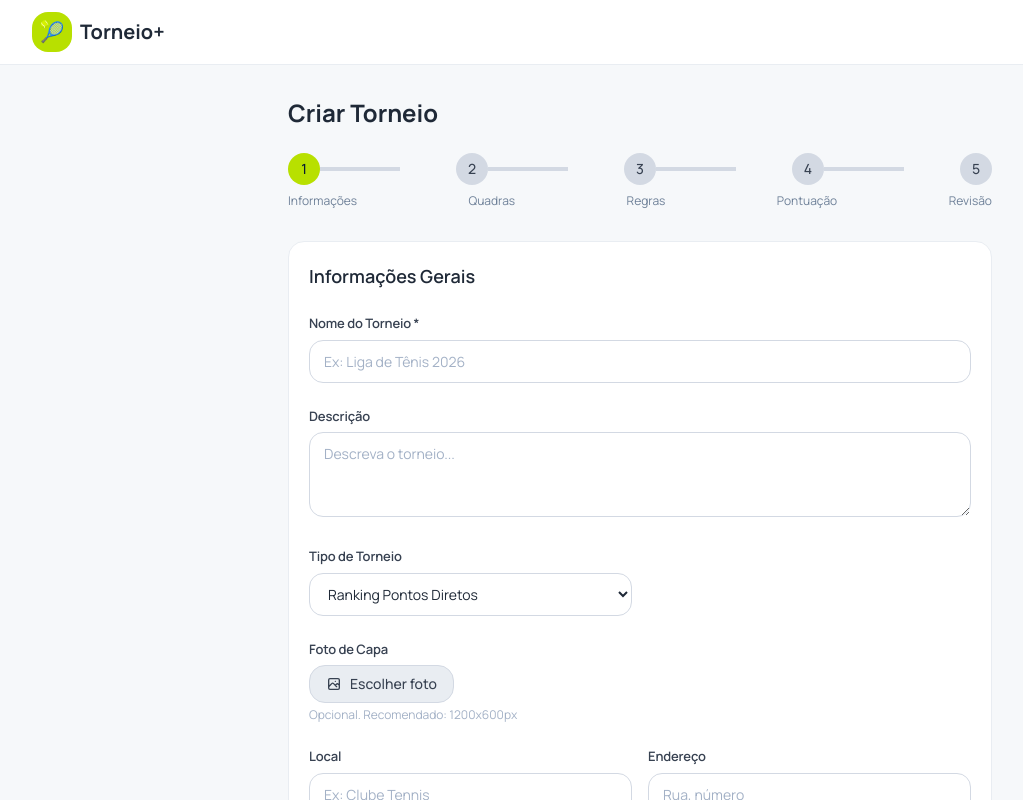
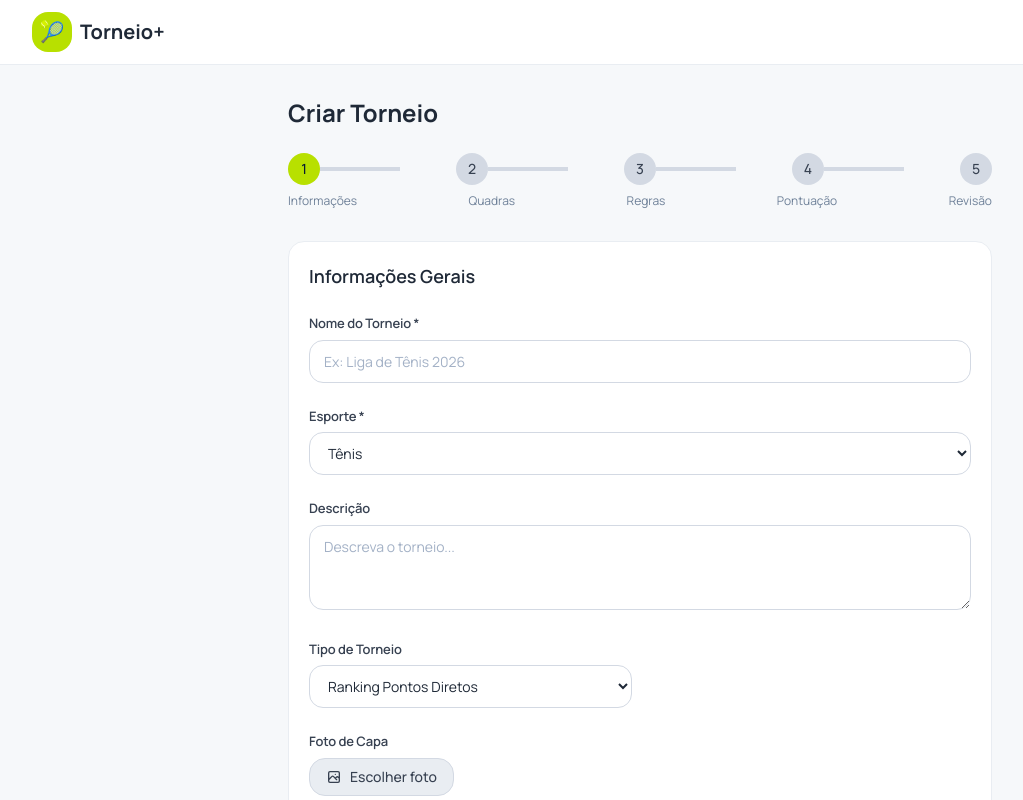
Before and after one commit to allanokron/torneios, a Next.js app: page /tournaments/new in a window 1280 px wide. Shown: the top 800 px of the page, without its empty margins (0-1023 px from the left). Built offline with nearby package versions, Linux system fonts and the light colour scheme; sample sign-in values are in the browser's storage.

Commit message:
Expose beach volleyball tournament creation

```diff
--- a/src/app/tournaments/new/page.tsx
+++ b/src/app/tournaments/new/page.tsx
@@ -25,6 +25,7 @@ export default function NewTournamentPage() {
   const [formData, setFormData] = useState({
     name: "",
     description: "",
+    sport: "tennis",
     location: "",
     address: "",
     city: "",
@@ -79,6 +80,15 @@ export default function NewTournamentPage() {
 
   const [courts, setCourts] = useState<CourtData[]>([])
   const [coverPreview, setCoverPreview] = useState("")
+
+  const getSportLabel = (sport: string) => {
+    const labels: Record<string, string> = {
+      tennis: "Tênis",
+      beach_volley: "Vôlei de Praia",
+    }
+    return labels[sport] || sport
+  }
+
   useEffect(() => {
     const token = localStorage.getItem("token")
     if (!token) {
@@ -197,7 +207,7 @@ export default function NewTournamentPage() {
         }
       }
 
-      router.push(`/tournaments/${data.tournament.id}`)
+      router.push(`/tournaments/${data.tournament.id}${formData.sport === "beach_volley" ? "?tab=categories" : ""}`)
     } catch {
       setError("Erro ao conectar com o servidor")
     } finally {
@@ -293,9 +303,27 @@ export default function NewTournamentPage() {
                 value={formData.name}
                 onChange={handleChange}
                 className="input"
-                placeholder="Ex: Liga de Tênis 2026"
+                placeholder={formData.sport === "beach_volley" ? "Ex: Circuito de Vôlei de Praia 2026" : "Ex: Liga de Tênis 2026"}
                 required
               />
+            </div>
+
+            <div>
+              <label className="label">Esporte *</label>
+              <select
+                name="sport"
+                value={formData.sport}
+                onChange={handleChange}
+                className="input"
+              >
+                <option value="tennis">Tênis</option>
+                <option value="beach_volley">Vôlei de Praia</option>
+              </select>
+              {formData.sport === "beach_volley" && (
+                <p className="mt-2 text-sm" style={{ color: 'var(--neutral-500)' }}>
+                  Depois de criar, configure as categorias do vôlei, como Masculino Open, Feminino Iniciante ou Misto Intermediário.
+                </p>
+              )}
             </div>
 
             <div>
@@ -558,6 +586,7 @@ export default function NewTournamentPage() {
                           <option value="hard">Quadra Dura</option>
                           <option value="clay">Quadra de Saibro</option>
                           <option value="grass">Quadra de Grama</option>
+                          <option value="sand">Areia</option>
                         </select>
                       </div>
 
@@ -847,6 +876,9 @@ export default function NewTournamentPage() {
             <div className="space-y-4">
               <div className="p-4 rounded-lg" style={{ background: 'var(--neutral-50)' }}>
                 <h4 className="font-medium mb-2" style={{ color: 'var(--text)' }}>{formData.name || "Nome do Torneio"}</h4>
+                <p className="text-sm font-medium" style={{ color: 'var(--neutral-600)' }}>
+                  {getSportLabel(formData.sport)}
+                </p>
                 <p className="text-sm" style={{ color: 'var(--neutral-500)' }}>
                   {formData.location || "Local não informado"} • {formData.city || "Cidade"}, {formData.state || "UF"}
                 </p>
--- a/src/components/ui/TournamentCard.tsx
+++ b/src/components/ui/TournamentCard.tsx
@@ -48,6 +48,14 @@ export default function TournamentCard({ tournament, showStatus = true, compact
     return colors[status] || "status-draft"
   }
 
+  const getSportLabel = (sport: string) => {
+    const labels: Record<string, string> = {
+      tennis: "Tênis",
+      beach_volley: "Vôlei de Praia",
+    }
+    return labels[sport] || sport
+  }
+
   if (compact) {
     return (
       <Link
@@ -65,7 +73,7 @@ export default function TournamentCard({ tournament, showStatus = true, compact
         <div className="flex-1 min-w-0">
           <h4 className="text-sm font-semibold truncate" style={{ color: 'var(--text)' }}>{tournament.name}</h4>
           <p className="text-xs" style={{ color: 'var(--neutral-400)' }}>
-            {tournament._count?.members || 0} participantes
+            {getSportLabel(tournament.sport)} · {tournament._count?.members || 0} participantes
           </p>
         </div>
         {showStatus && (
@@ -121,7 +129,7 @@ export default function TournamentCard({ tournament, showStatus = true, compact
       <div className="p-4">
         <h3 className="font-semibold mb-1 truncate" style={{ color: 'var(--text)' }}>{tournament.name}</h3>
         <p className="text-sm mb-3" style={{ color: 'var(--neutral-400)' }}>
-          {tournament.format === "ranking_elimination" || tournament.format === "elimination"
+          {getSportLabel(tournament.sport)} · {tournament.format === "ranking_elimination" || tournament.format === "elimination"
             ? "Ranking + Mata-mata"
             : "Ranking Pontos Diretos"}
         </p>
```
